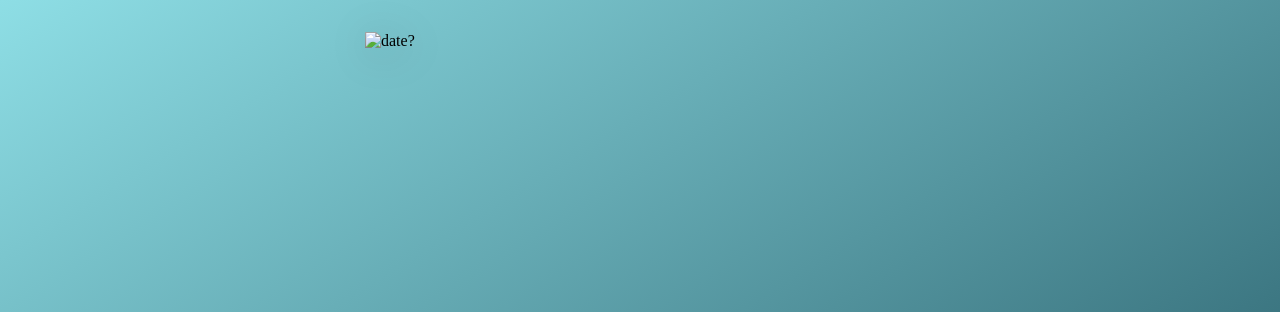
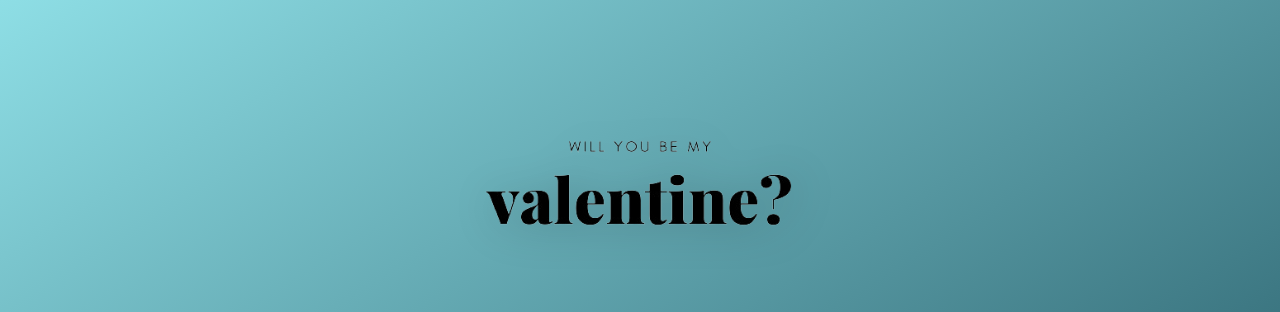
Before and after one commit to Sleepy-ryee/For-Her, a plain HTML site: page index.html in a window 1280 px wide. Shown: the top 312 px of the page. Drawn offline with Linux system fonts and the light colour scheme; grey boxes are pictures that could not be loaded.

Commit message:
Update index.html

```diff
--- a/index.html
+++ b/index.html
@@ -9,7 +9,7 @@
   </head>
 
   <body>
-    <img src="assets/Question.png" alt="date?" class="header-img" />
+    <img src="Question.png" alt="date?" class="header-img" />
     <div class="container" id="container">
       <img src="https://media.tenor.com/YSg1RfzumocAAAAi/eyes-happy.gif" alt="please" class="image-1" />
       <img src="https://media.tenor.com/UTmQNO88ls8AAAAi/cat-love.gif" alt="yes" class="image-2 hide" />
```
